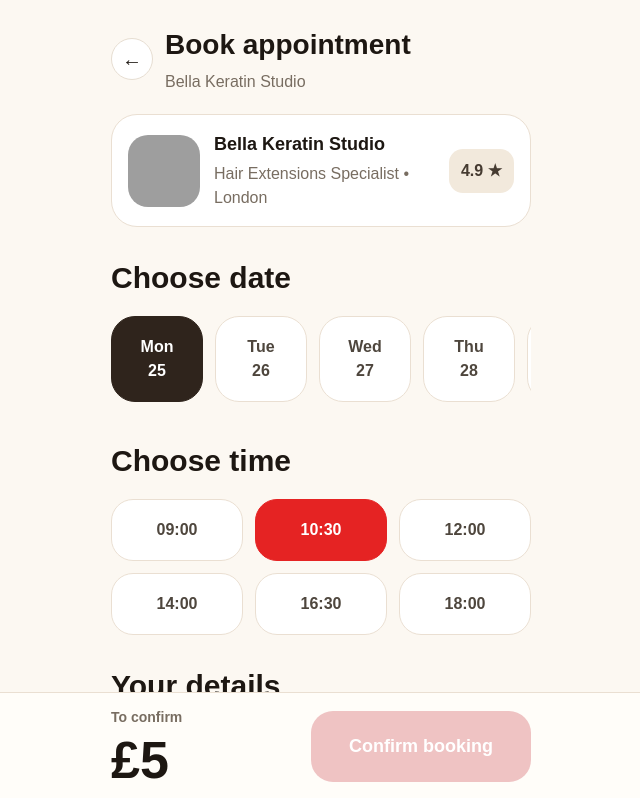
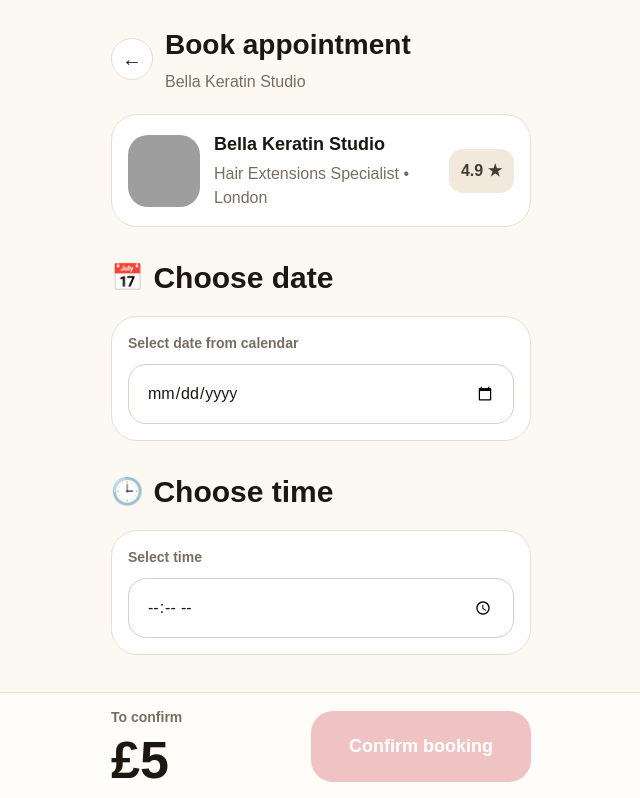
Before and after one commit to bellasalon4u-source/mapbookapp, a Next.js app: page /booking/bella-keratin-studio in a window 1280 px wide. Shown: the top 798 px of the page, without its empty margins (319-959 px from the left). Built offline with nearby package versions, Linux system fonts and the light colour scheme; grey boxes are pictures that could not be loaded.

Commit message:
fix booking with calendar and time picker

```diff
--- a/app/booking/[id]/page.tsx
+++ b/app/booking/[id]/page.tsx
@@ -10,22 +10,23 @@ type Props = {
   };
 };
 
-const dates = [
-  'Mon 25',
-  'Tue 26',
-  'Wed 27',
-  'Thu 28',
-  'Fri 29',
-  'Sat 30',
-];
+function formatDate(value: string) {
+  if (!value) return '';
+  const date = new Date(value);
+  if (Number.isNaN(date.getTime())) return value;
 
-const times = ['09:00', '10:30', '12:00', '14:00', '16:30', '18:00'];
+  return date.toLocaleDateString('en-GB', {
+    weekday: 'short',
+    day: '2-digit',
+    month: 'short',
+  });
+}
 
 export default function BookingPage({ params }: Props) {
   const master = useMemo(() => getMasterById(params.id), [params.id]);
 
-  const [selectedDate, setSelectedDate] = useState(dates[0]);
-  const [selectedTime, setSelectedTime] = useState('10:30');
+  const [selectedDate, setSelectedDate] = useState('');
+  const [selectedTime, setSelectedTime] = useState('');
   const [fullName, setFullName] = useState('');
   const [phone, setPhone] = useState('');
   const [email, setEmail] = useState('');
@@ -70,8 +71,6 @@ export default function BookingPage({ params }: Props) {
     phone.trim() !== '' &&
     email.trim() !== '';
 
-  const confirmHref = isValid ? '/booking-success' : '#';
-
   return (
     <main
       style={{
@@ -99,6 +98,7 @@ export default function BookingPage({ params }: Props) {
               border: '1px solid #e6ddd1',
               fontSize: 20,
               fontWeight: 700,
+              flexShrink: 0,
             }}
           >
             ←
@@ -131,6 +131,7 @@ export default function BookingPage({ params }: Props) {
               borderRadius: 20,
               objectFit: 'cover',
               display: 'block',
+              flexShrink: 0,
             }}
           />
 
@@ -156,76 +157,122 @@ export default function BookingPage({ params }: Props) {
         </div>
 
         <section style={{ marginTop: 28 }}>
+          <div style={{ display: 'flex', alignItems: 'center', gap: 10 }}>
+            <span style={{ fontSize: 26 }}>📅</span>
             <h2 style={{ fontSize: 30, fontWeight: 800, margin: 0 }}>Choose date</h2>
+          </div>
 
           <div
             style={{
-              display: 'flex',
-              gap: 12,
-              overflowX: 'auto',
               marginTop: 16,
-              paddingBottom: 8,
+              background: '#fff',
+              borderRadius: 26,
+              border: '1px solid #eadfd2',
+              padding: 16,
             }}
           >
-            {dates.map((date) => {
-              const active = selectedDate === date;
-
-              return (
-                <button
-                  key={date}
-                  onClick={() => setSelectedDate(date)}
+            <label
               style={{
-                    minWidth: 92,
-                    borderRadius: 24,
-                    padding: '18px 16px',
-                    border: active ? '1px solid #2f241c' : '1px solid #eadfd2',
-                    background: active ? '#2f241c' : '#fff',
-                    color: active ? '#fff' : '#4e463d',
-                    fontWeight: 800,
-                    fontSize: 16,
+                display: 'block',
+                fontSize: 14,
+                color: '#786d61',
+                fontWeight: 700,
+                marginBottom: 10,
               }}
             >
-                  {date.split(' ')[0]}
-                  <br />
-                  {date.split(' ')[1]}
-                </button>
-              );
-            })}
+              Select date from calendar
+            </label>
+
+            <input
+              type="date"
+              value={selectedDate}
+              onChange={(e) => setSelectedDate(e.target.value)}
+              style={{
+                width: '100%',
+                padding: '16px 18px',
+                borderRadius: 18,
+                border: '1px solid #d8cfc3',
+                fontSize: 16,
+                boxSizing: 'border-box',
+                background: '#fff',
+              }}
+            />
+
+            {selectedDate && (
+              <div
+                style={{
+                  marginTop: 12,
+                  display: 'inline-block',
+                  background: '#2f241c',
+                  color: '#fff',
+                  borderRadius: 16,
+                  padding: '10px 14px',
+                  fontWeight: 800,
+                }}
+              >
+                {formatDate(selectedDate)}
+              </div>
+            )}
           </div>
         </section>
 
         <section style={{ marginTop: 28 }}>
+          <div style={{ display: 'flex', alignItems: 'center', gap: 10 }}>
+            <span style={{ fontSize: 26 }}>🕒</span>
             <h2 style={{ fontSize: 30, fontWeight: 800, margin: 0 }}>Choose time</h2>
+          </div>
 
           <div
             style={{
-              display: 'grid',
-              gridTemplateColumns: '1fr 1fr 1fr',
-              gap: 12,
               marginTop: 16,
+              background: '#fff',
+              borderRadius: 26,
+              border: '1px solid #eadfd2',
+              padding: 16,
             }}
           >
-            {times.map((time) => {
-              const active = selectedTime === time;
-
-              return (
-                <button
-                  key={time}
-                  onClick={() => setSelectedTime(time)}
+            <label
               style={{
-                    borderRadius: 22,
-                    padding: '18px 10px',
-                    border: active ? '1px solid #e52323' : '1px solid #eadfd2',
-                    background: active ? '#e52323' : '#fff',
-                    color: active ? '#fff' : '#4e463d',
-                    fontWeight: 800,
-                    fontSize: 16,
+                display: 'block',
+                fontSize: 14,
+                color: '#786d61',
+                fontWeight: 700,
+                marginBottom: 10,
               }}
             >
-                  {time}
-                </button>
-              );
-            })}
+              Select time
+            </label>
+
+            <input
+              type="time"
+              value={selectedTime}
+              onChange={(e) => setSelectedTime(e.target.value)}
+              style={{
+                width: '100%',
+                padding: '16px 18px',
+                borderRadius: 18,
+                border: '1px solid #d8cfc3',
+                fontSize: 16,
+                boxSizing: 'border-box',
+                background: '#fff',
+              }}
+            />
+
+            {selectedTime && (
+              <div
+                style={{
+                  marginTop: 12,
+                  display: 'inline-block',
+                  background: '#e52323',
+                  color: '#fff',
+                  borderRadius: 16,
+                  padding: '10px 14px',
+                  fontWeight: 800,
+                }}
+              >
+                {selectedTime}
+              </div>
+            )}
           </div>
         </section>
 
@@ -304,17 +351,23 @@ export default function BookingPage({ params }: Props) {
           <div style={{ marginTop: 16, display: 'grid', gap: 12, color: '#5f564d' }}>
             <div style={{ display: 'flex', justifyContent: 'space-between', gap: 12 }}>
               <span>Service</span>
-              <strong style={{ color: '#1d1712' }}>{master.services[0]?.title || 'Appointment'}</strong>
+              <strong style={{ color: '#1d1712' }}>
+                {master.services[0]?.title || 'Appointment'}
+              </strong>
             </div>
 
             <div style={{ display: 'flex', justifyContent: 'space-between', gap: 12 }}>
               <span>Date</span>
-              <strong style={{ color: '#1d1712' }}>{selectedDate}</strong>
+              <strong style={{ color: '#1d1712' }}>
+                {selectedDate ? formatDate(selectedDate) : 'Not selected'}
+              </strong>
             </div>
 
             <div style={{ display: 'flex', justifyContent: 'space-between', gap: 12 }}>
               <span>Time</span>
-              <strong style={{ color: '#1d1712' }}>{selectedTime}</strong>
+              <strong style={{ color: '#1d1712' }}>
+                {selectedTime || 'Not selected'}
+              </strong>
             </div>
 
             <div style={{ display: 'flex', justifyContent: 'space-between', gap: 12 }}>
@@ -351,8 +404,8 @@ export default function BookingPage({ params }: Props) {
             <div style={{ fontSize: 52, fontWeight: 800, lineHeight: 1, marginTop: 6 }}>£5</div>
           </div>
 
-          <a
-            href={confirmHref}
+          <Link
+            href={isValid ? '/booking-success' : '#'}
             onClick={(e) => {
               if (!isValid) e.preventDefault();
             }}
@@ -366,11 +419,10 @@ export default function BookingPage({ params }: Props) {
               color: '#fff',
               fontSize: 18,
               fontWeight: 800,
-              pointerEvents: 'auto',
             }}
           >
             Confirm booking
-          </a>
+          </Link>
         </div>
       </div>
     </main>
```
Lines whose indentation alone changed are shown as unchanged.
